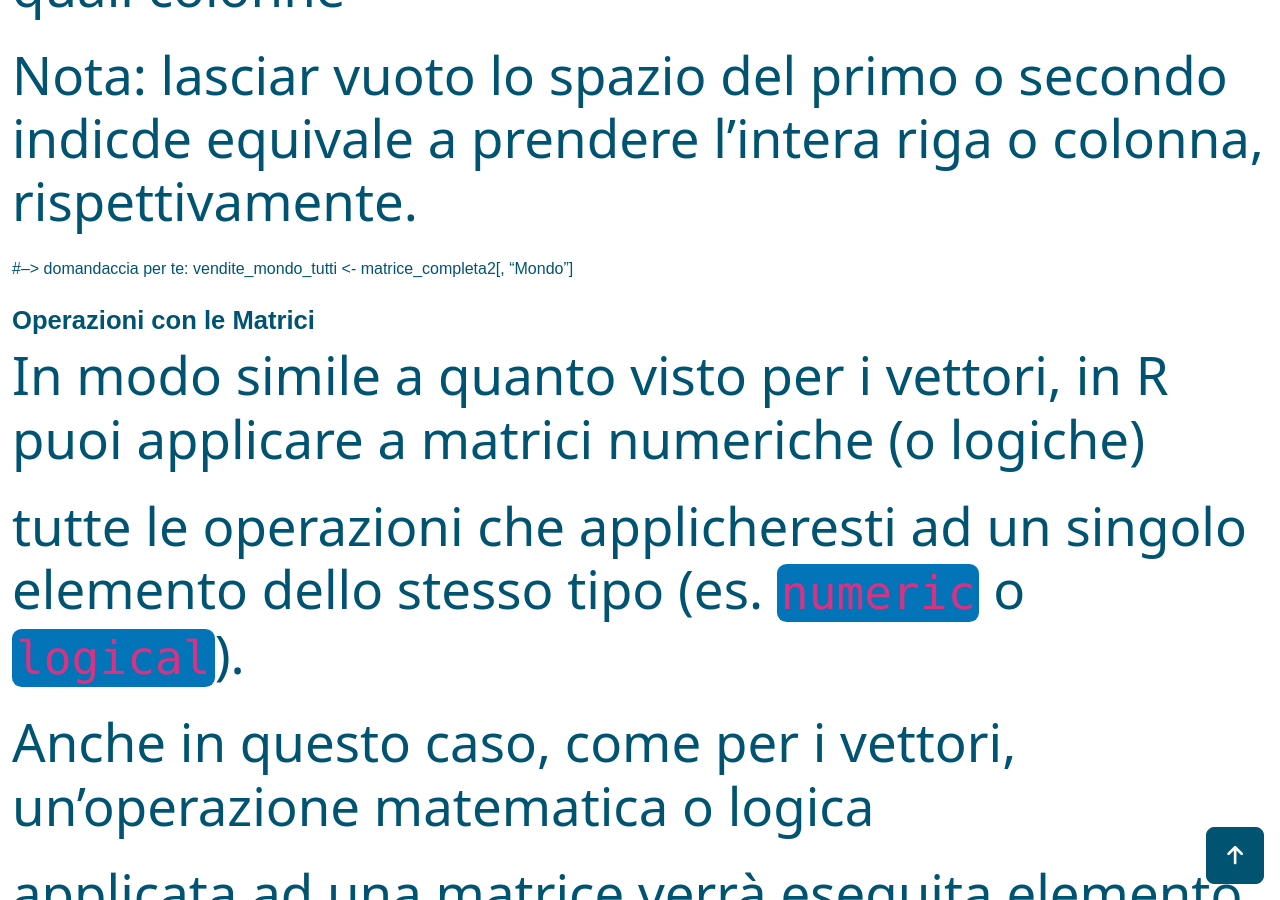
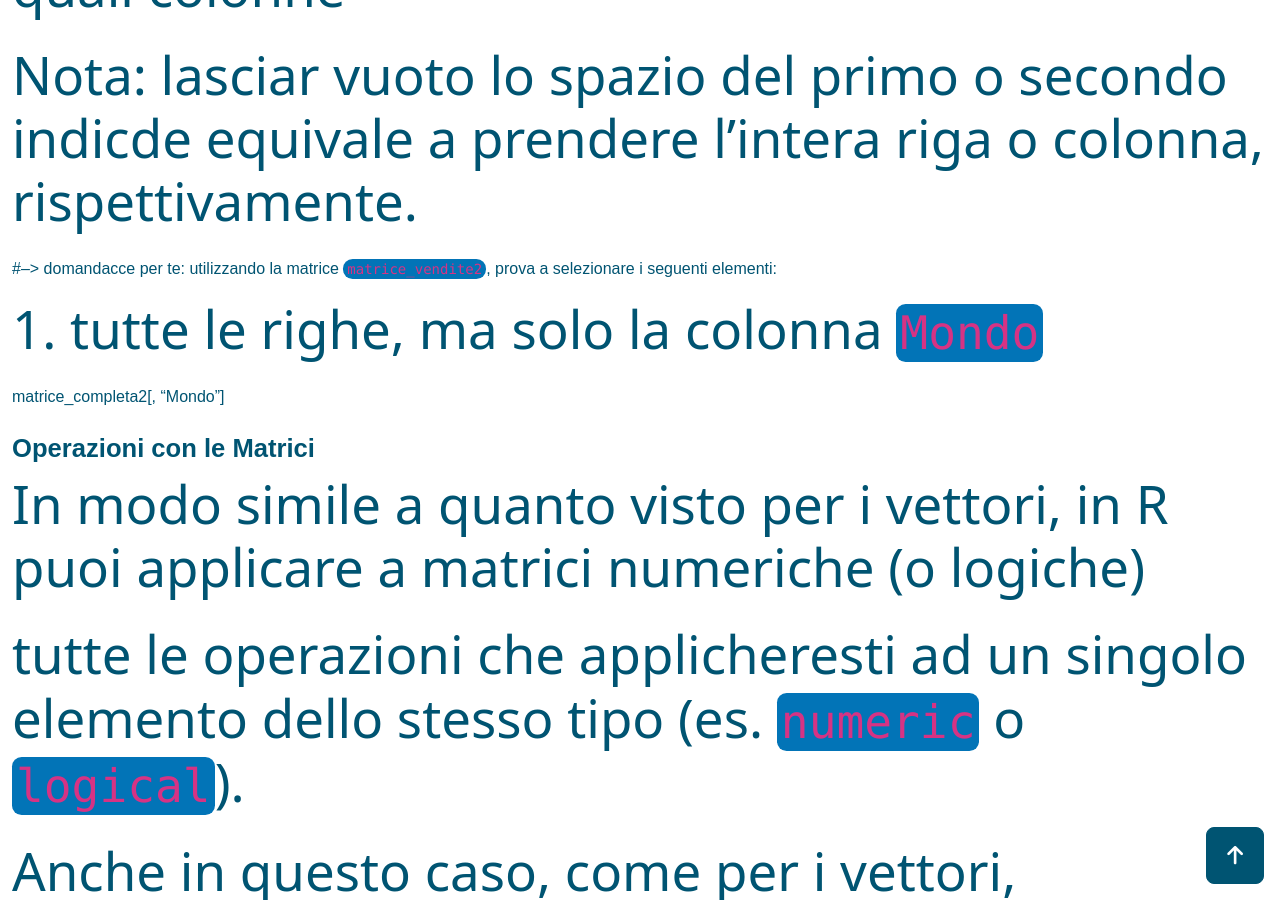
Before and after one commit to maghetta/Corso-R-livello-base__BBC, a Jekyll site: the page built from pages/tutorials/Matrici_in_R.md, in a window 1280 px wide and 900 px high, scrolled down 10942 px. Built offline with Jekyll 4.4.1, drawn with Linux system fonts in a browser that asks for light colours.

Commit message:
Update Matrici_in_R.md

```diff
--- a/pages/tutorials/Matrici_in_R.md
+++ b/pages/tutorials/Matrici_in_R.md
@@ -173,8 +173,9 @@ print(totali_regioni)
 # Nota: lasciar vuoto lo spazio del primo o secondo indicde equivale a prendere l'intera riga o colonna, rispettivamente.
 
 
-#--> domandaccia per te:
-vendite_mondo_tutti <- matrice_completa2[, "Mondo"]
+#--> domandacce per te: utilizzando la matrice `matrice_vendite2`, prova a selezionare i seguenti elementi:
+# 1. tutte le righe, ma solo la colonna `Mondo`
+matrice_completa2[, "Mondo"]
 
 
 
```
